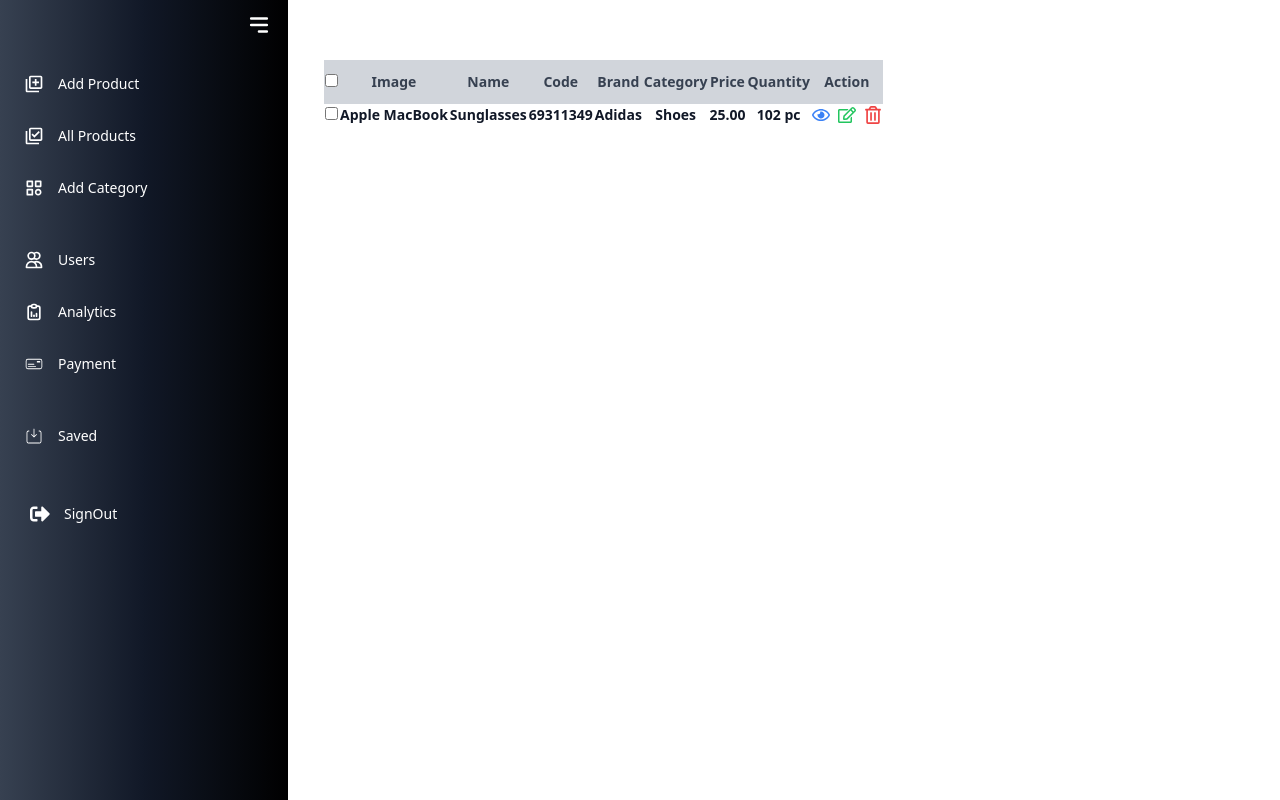
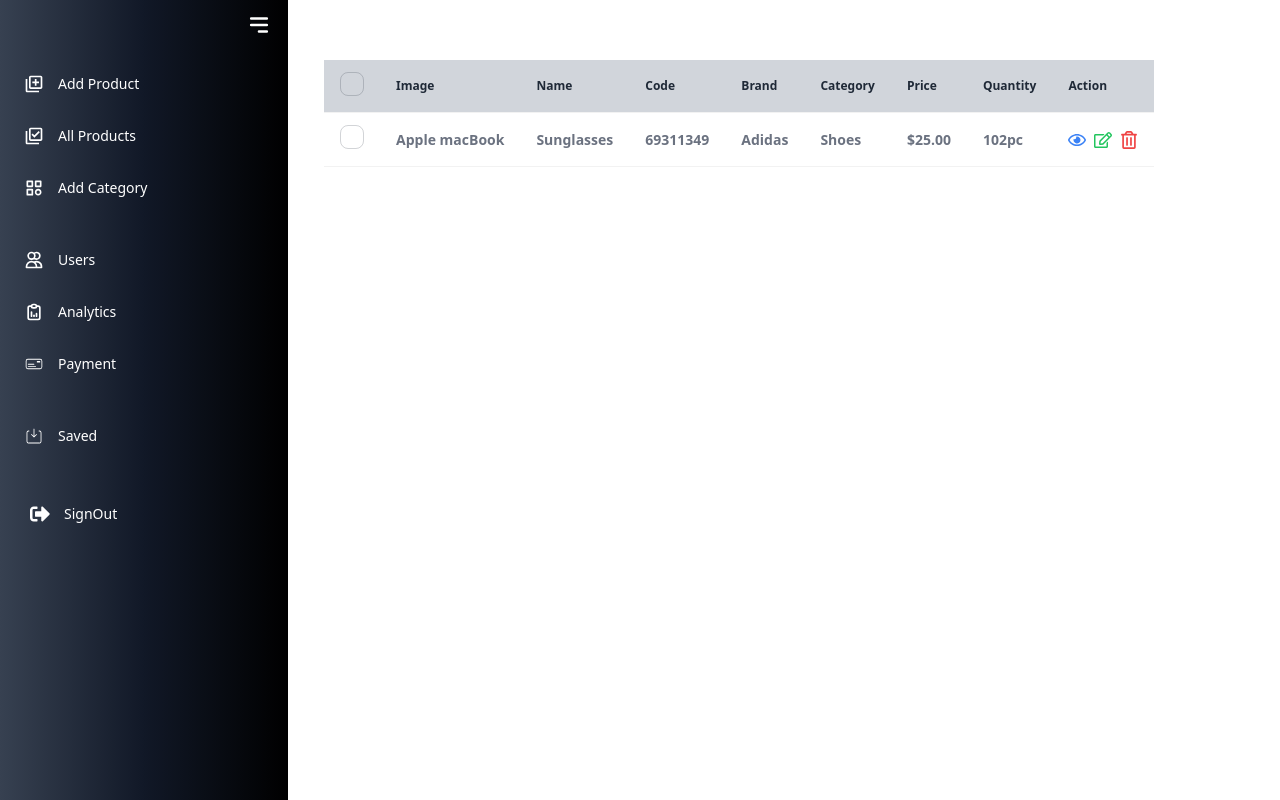
Before and after one commit to mdyasin7636/stock-hub, a React (Vite) app: page /dashboard/allProducts in a window 1280 px wide. Built offline with nearby package versions, Linux system fonts and the light colour scheme.

Commit message:
allProduct customize

```diff
--- a/src/Pages/Dashboard/Products/All Products/AllProducts.jsx
+++ b/src/Pages/Dashboard/Products/All Products/AllProducts.jsx
@@ -1,76 +1,68 @@
-import { Checkbox, Table } from 'flowbite-react';
+
 import { FaRegEdit, FaRegEye, FaRegTrashAlt } from 'react-icons/fa';
 
 const AllProducts = () => {
     return (
         <div className='mt-12'>
-                  <Table hoverable>
-                <Table.Head className='text-sm text-center bg-gray-300 font-normal text-gray-700'>
-                    <Table.HeadCell>
-                        <Checkbox />
-                    </Table.HeadCell>
-                    <Table.HeadCell>
-                        Image
-                    </Table.HeadCell>
-                    <Table.HeadCell>
-                        Name
-                    </Table.HeadCell>
-                    <Table.HeadCell>
-                        Code
-                    </Table.HeadCell>
-                    <Table.HeadCell>
-                        Brand
-                    </Table.HeadCell>
-                    <Table.HeadCell>
-                        Category
-                    </Table.HeadCell>
-                    <Table.HeadCell>
-                        Price
-                    </Table.HeadCell>
-                    <Table.HeadCell>
-                        Quantity
-                    </Table.HeadCell>
-                    <Table.HeadCell>
-                        Action
-                    </Table.HeadCell>
-                </Table.Head>
-                <Table.Body className="divide-y">
-                    <Table.Row className="bg-white text-center dark:border-gray-700 dark:bg-gray-800">
-                        <Table.Cell>
-                            <Checkbox />
-                        </Table.Cell>
-                        <Table.Cell>
-                            Apple MacBook
-                        </Table.Cell>
-                        <Table.Cell>
-                            Sunglasses
-                        </Table.Cell>
-                        <Table.Cell>
-                            69311349
-                        </Table.Cell>
-                        <Table.Cell>
-                            Adidas
-                        </Table.Cell>
-                        <Table.Cell>
-                            Shoes
-                        </Table.Cell>
-                        <Table.Cell>
-                            25.00
-                        </Table.Cell>
-                        <Table.Cell>
-                            102 pc
-                        </Table.Cell>
-                        <Table.Cell>
-                            <div className='flex gap-2'>
+            <div className="overflow-x-auto">
+                <table className="table">
+                    {/* head */}
+                    <thead className='bg-gray-300 text-gray-800 w-full'>
+                        <tr>
+                            <th>
+                                <label>
+                                    <input type="checkbox" className="checkbox" />
+                                </label>
+                            </th>
+                            <th>Image</th>
+                            <th>Name</th>
+                            <th>Code</th>
+                            <th>Brand</th>
+                            <th>Category</th>
+                            <th>Price</th>
+                            <th>Quantity</th>
+                            <th>Action</th>
+                        </tr>
+                    </thead>
+                    <tbody className='text-gray-500'>
+                        <tr>
+                            <td>
+                                <label>
+                                    <input type="checkbox" className="checkbox" />
+                                </label>
+                            </td>
+                            <td>
+                                <h2>Apple macBook</h2>
+                            </td>
+                            <td>
+                                <h2>Sunglasses</h2>
+                            </td>
+                            <td>
+                                <p>69311349</p>
+                            </td>
+                            <td>
+                                <p>Adidas</p>
+                            </td>
+                            <td>
+                                <p>Shoes</p>
+                            </td>
+                            <td>
+                                <p>$25.00</p>
+                            </td>
+                            <td>
+                                <p>102pc</p>
+                            </td>
+                            <td>
+                                <div className='flex gap-2 justify-center'>
                                     <FaRegEye className='text-blue-500 text-lg'></FaRegEye>
                                     <FaRegEdit className='text-green-500 text-lg'></FaRegEdit>
                                     <FaRegTrashAlt className='text-red-500 text-lg'></FaRegTrashAlt>
                                 </div>
-                        </Table.Cell>
-                    </Table.Row>
-
-                </Table.Body>
-            </Table>
+                            </td>
+                        </tr>
+                    </tbody>
+                </table>
+            </div>
         </div>
     );
 };
```
Lines whose indentation alone changed are shown as unchanged.
